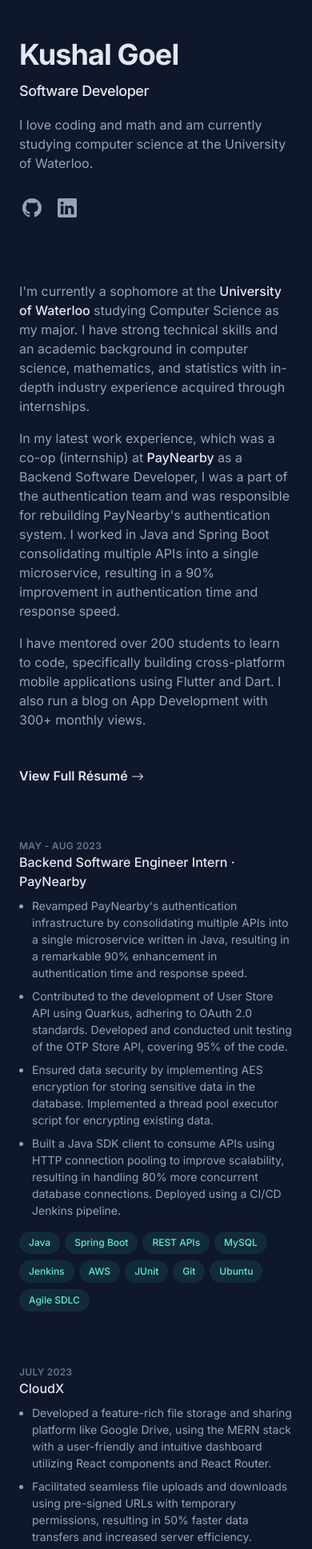
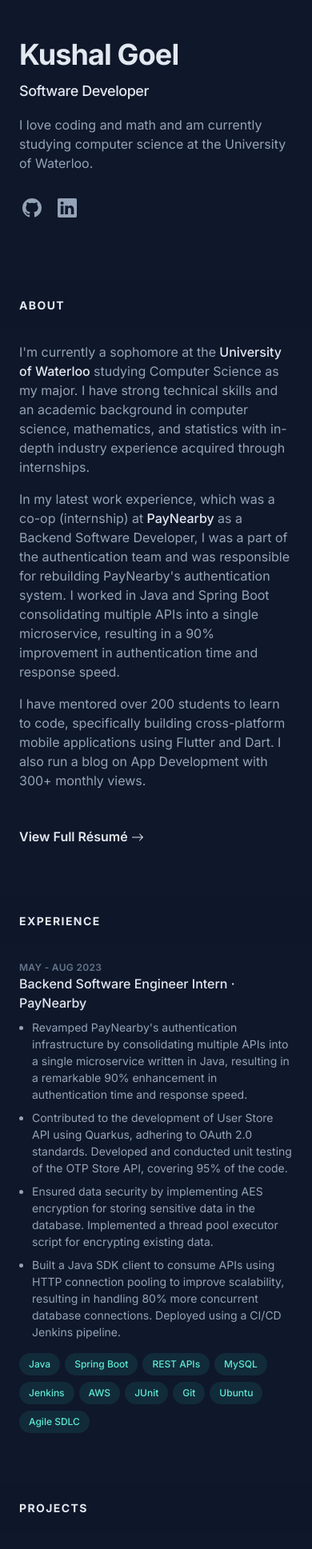
Before and after one commit to kushalgoel786/portfolio, a Next.js app: page / in a window 390 px wide. Shown: the top 1937 px of the page at 80% size. Built offline with nearby package versions, Linux system fonts and the light colour scheme.

Commit message:
Added Section Headings for Mobile Devices

```diff
--- /dev/null
+++ b/components/SectionHeading.jsx
@@ -0,0 +1,10 @@
+const SectionHeading = ({ children }) => {
+  return (
+    <div className="lg:hidden z-20 mb-4 backdrop-blur px-6 py-5 -mx-6 sticky top-0 w-screen bg-slate-900/75">
+      <h2 className="text-sm font-bold uppercase tracking-widest text-slate-200">
+        {children}
+      </h2>
+    </div>
+  );
+};
+export default SectionHeading;
--- a/components/sections/AboutSection.jsx
+++ b/components/sections/AboutSection.jsx
@@ -1,8 +1,10 @@
 import { BsArrowRight } from "react-icons/bs";
+import SectionHeading from "@/components/SectionHeading";
 
 const AboutSection = () => {
   return (
     <section id="about" className="lg:mb-36 md:mb-24 mb-16 lg:scroll-mt-24">
+      <SectionHeading>About</SectionHeading>
       <div>
         <p className="mb-4">
           I&apos;m currently a sophomore at the
--- a/components/sections/ExperienceSection.jsx
+++ b/components/sections/ExperienceSection.jsx
@@ -3,12 +3,14 @@
 import CardSkillsList from "@/components/card/CardSkillsList";
 import CardSkill from "@/components/card/CardSkill";
 import Card from "@/components/card/Card";
+import SectionHeading from "@/components/SectionHeading";
 
 const ExperienceSection = () => {
   return (
     <section
       id="experience"
       className="mb-16 lg:mb-36 md:mb-24 lg:scroll-mt-24">
+      <SectionHeading>Experience</SectionHeading>
       <ol>
         <li>
           <Card>
--- a/components/sections/ProjectsSection.jsx
+++ b/components/sections/ProjectsSection.jsx
@@ -3,10 +3,12 @@
 import CardSkillsList from "@/components/card/CardSkillsList";
 import CardSkill from "@/components/card/CardSkill";
 import Card from "@/components/card/Card";
+import SectionHeading from "@/components/SectionHeading";
 
 const ProjectsSection = () => {
   return (
     <section id="projects" className="lg:scroll-mt-24">
+      <SectionHeading>Projects</SectionHeading>
       <ul>
         <li className="mb-12">
           <Card>
```
